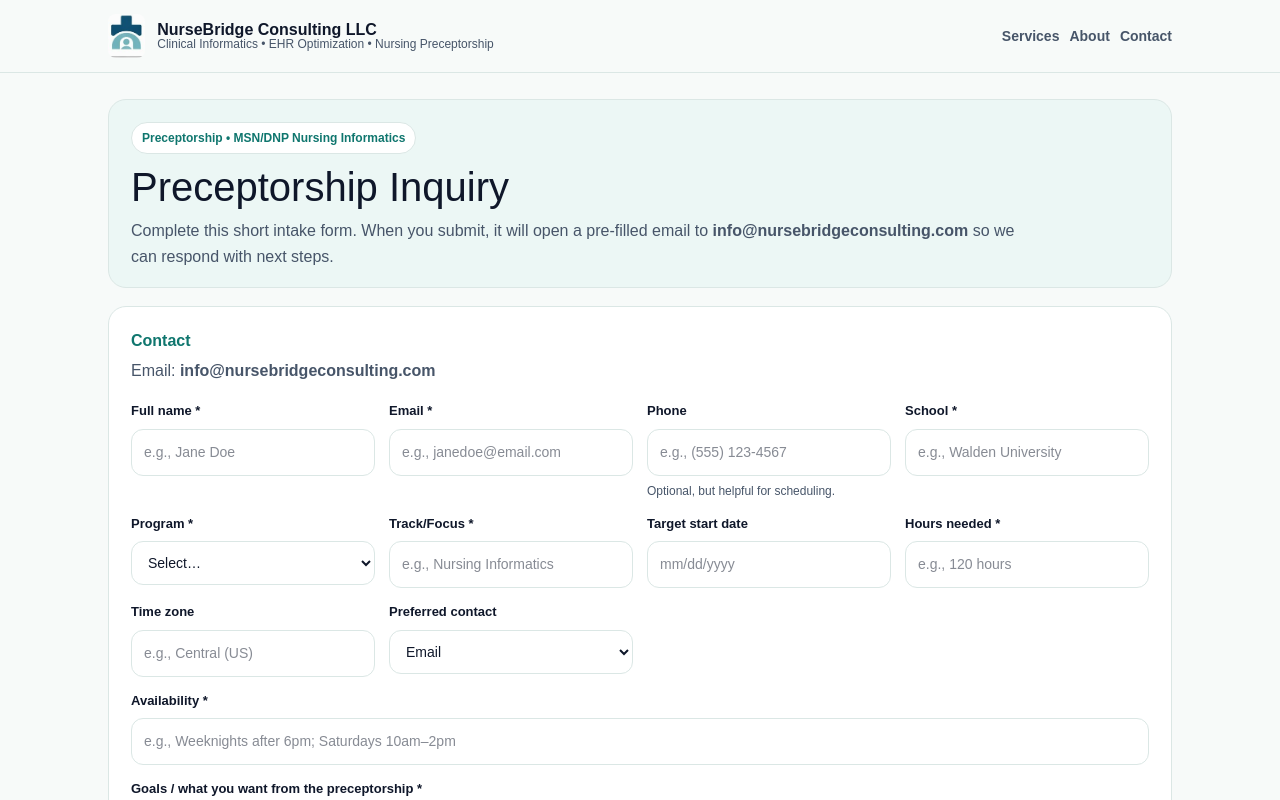
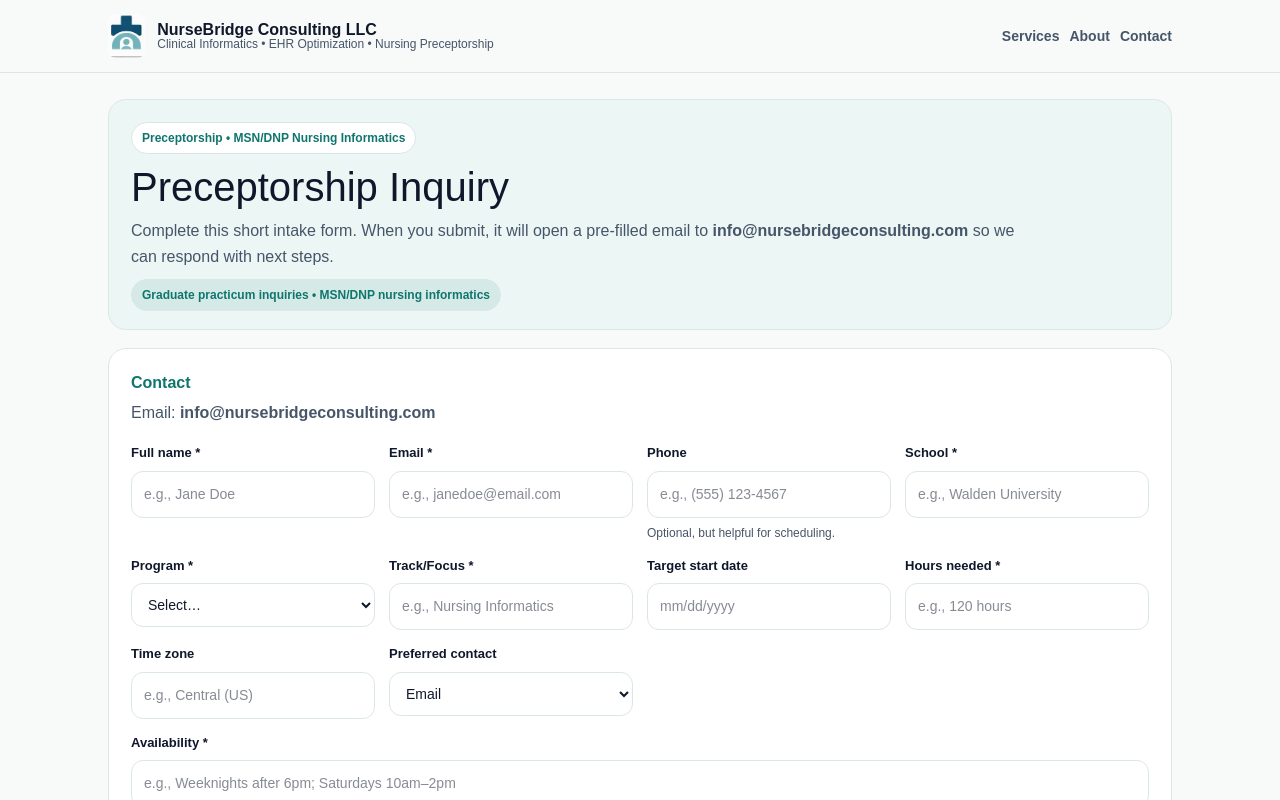
Before and after one commit to bamao33-hub/nursebridge-web, a Next.js app: page /preceptorship in a window 1280 px wide. Shown: the top 800 px of the page. Built offline with nearby package versions, Linux system fonts and the light colour scheme.

Commit message:
Update page.tsx

```diff
--- a/app/preceptorship/page.tsx
+++ b/app/preceptorship/page.tsx
@@ -206,6 +206,22 @@ export default function PreceptorshipPage() {
             Complete this short intake form. When you submit, it will open a pre-filled email to{" "}
             <strong>info@nursebridgeconsulting.com</strong> so we can respond with next steps.
           </p>
+          <div
+  style={{
+    marginTop: 10,
+    display: "inline-flex",
+    gap: 8,
+    padding: "6px 10px",
+    borderRadius: 999,
+    backgroundColor: "rgba(15,118,110,0.10)",
+    color: COLORS.teal,
+    fontSize: 12,
+    fontWeight: 700,
+    border: `1px solid ${COLORS.border}`,
+  }}
+>
+  Graduate practicum inquiries • MSN/DNP nursing informatics
+</div>
         </section>
 
         {/* Form card */}
```
